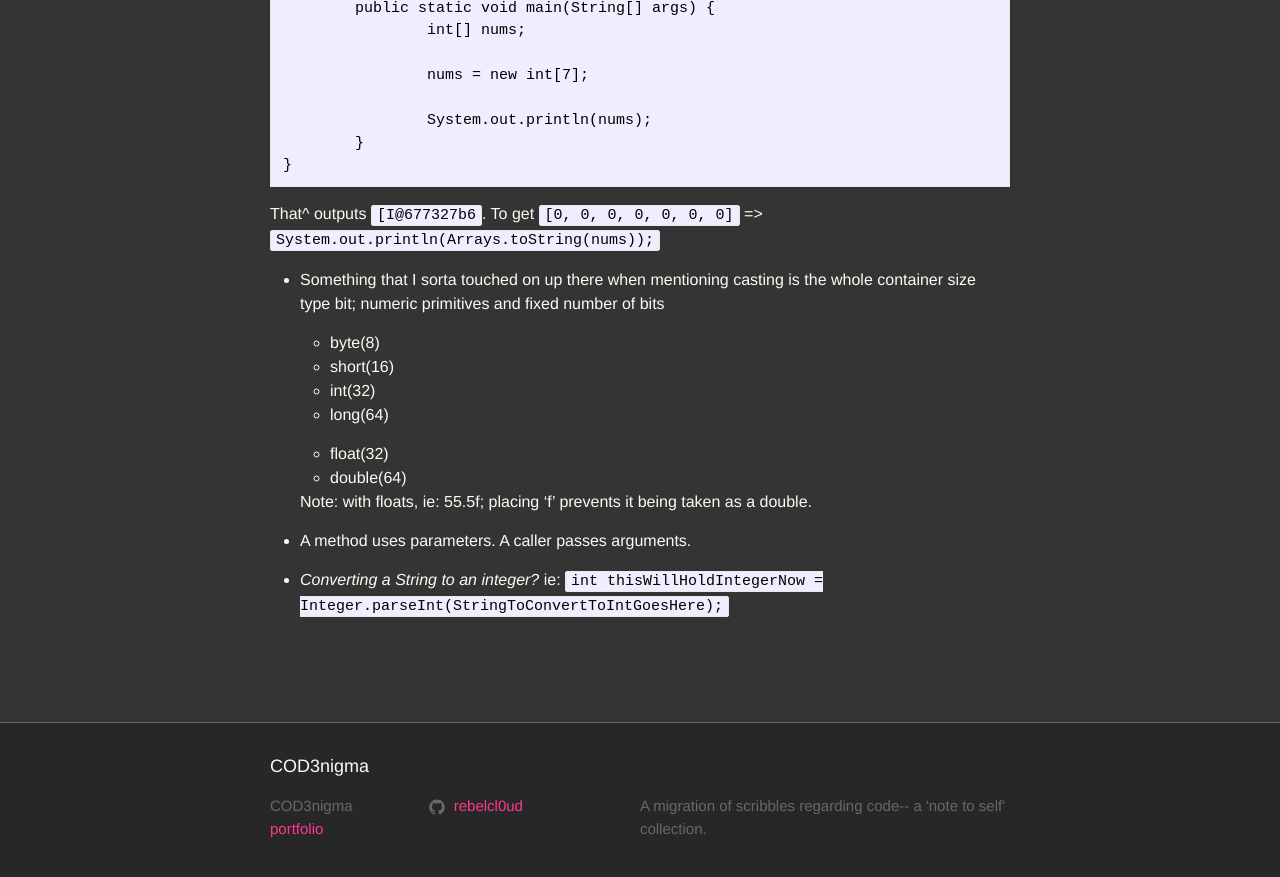
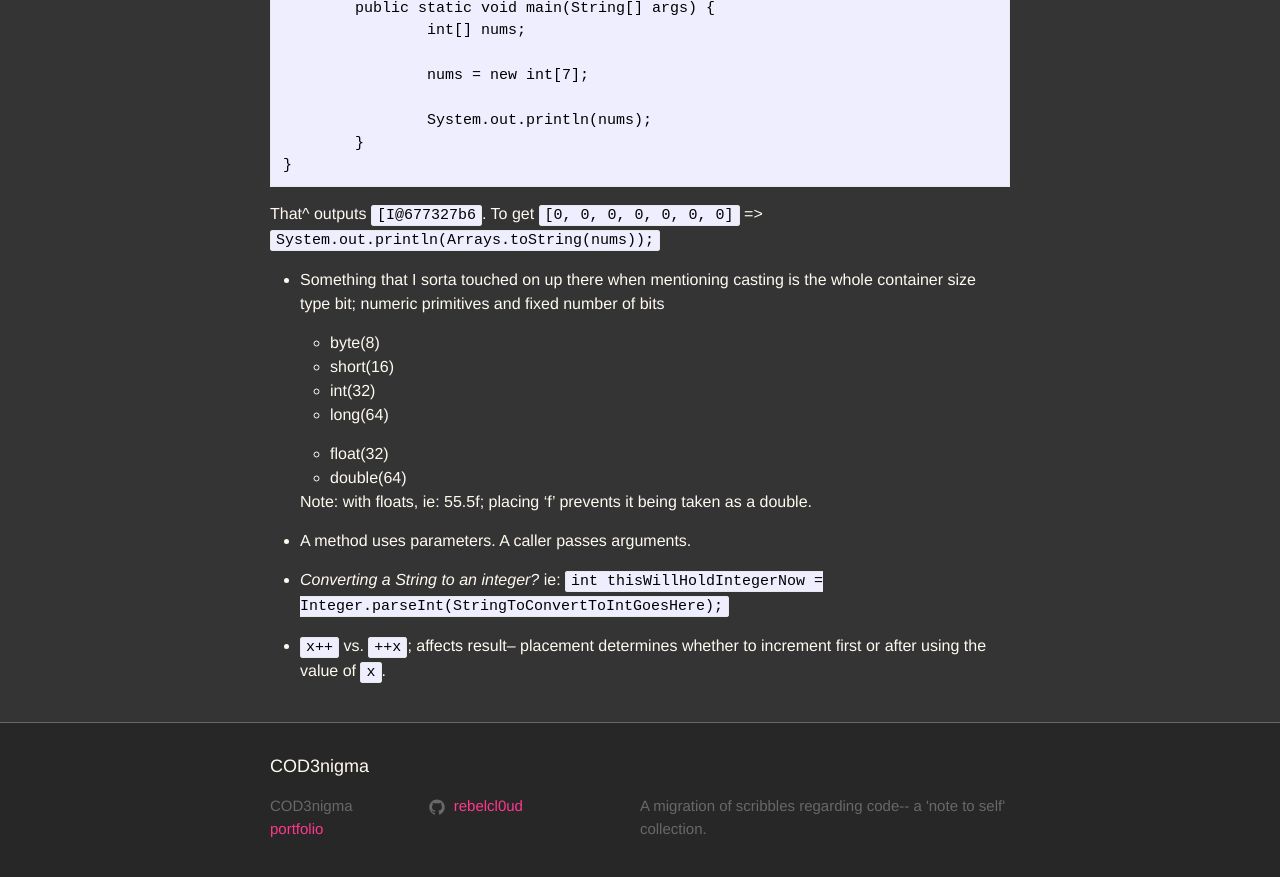
Before and after one commit to rebelcl0ud/blog, a Jekyll site: the page built from _posts/2019-03-30-[65]-post-java-code-test.markdown, in a window 1280 px wide and 900 px high, scrolled down 671 px. Shown: the top 877 px of the window. Built offline with Jekyll 4.4.1, drawn with Linux system fonts in a browser that asks for light colours; before the commit the page ends 1505 px from its top, so only the background shows below that.

Commit message:
update: x++ vs. ++x

```diff
--- a/_posts/2019-03-30-[65]-post-java-code-test.markdown
+++ b/_posts/2019-03-30-[65]-post-java-code-test.markdown
@@ -48,3 +48,5 @@ That^ outputs `[I@677327b6`. To get `[0, 0, 0, 0, 0, 0, 0]` => `System.out.print
   - A method uses parameters. A caller passes arguments.
 
   - *Converting a String to an integer?* ie: `int thisWillHoldIntegerNow = Integer.parseInt(StringToConvertToIntGoesHere);`
+
+  - `x++` vs. `++x`; affects result-- placement determines whether to increment first or after using the value of `x`.
```
